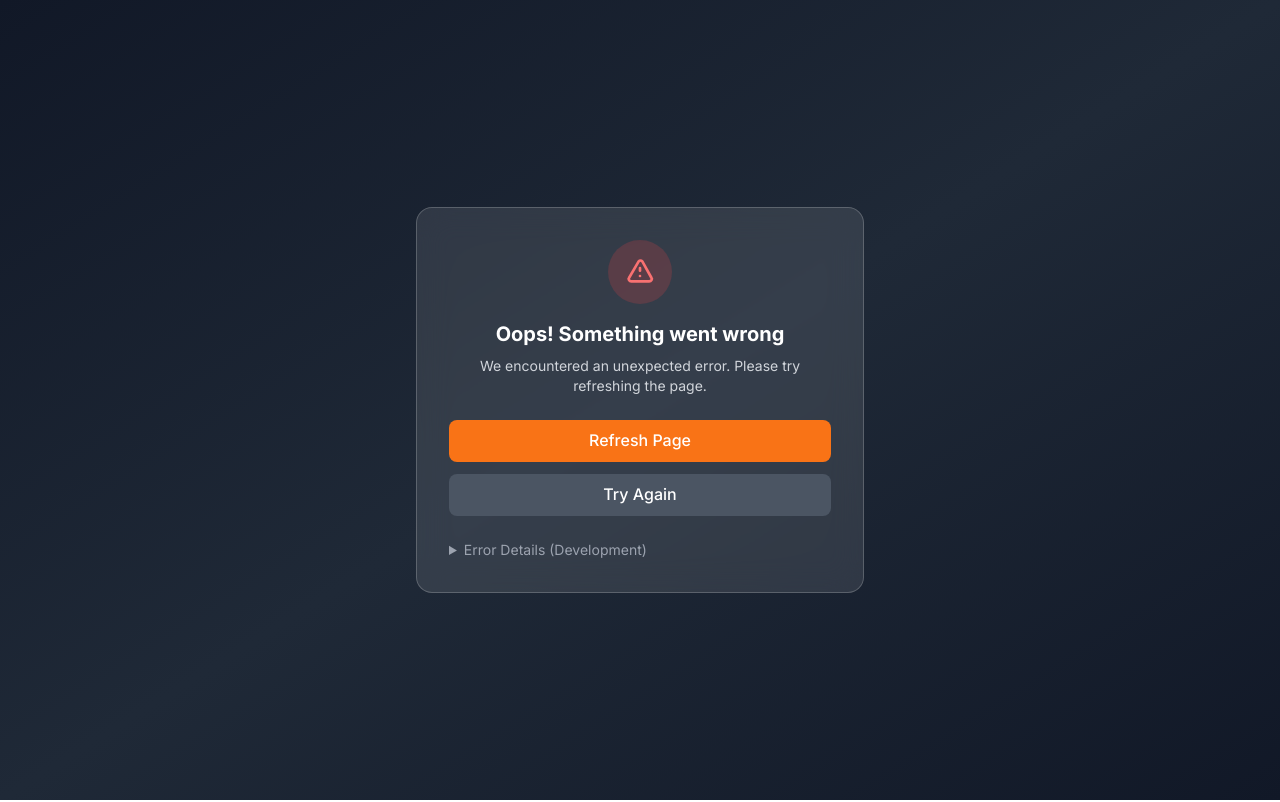
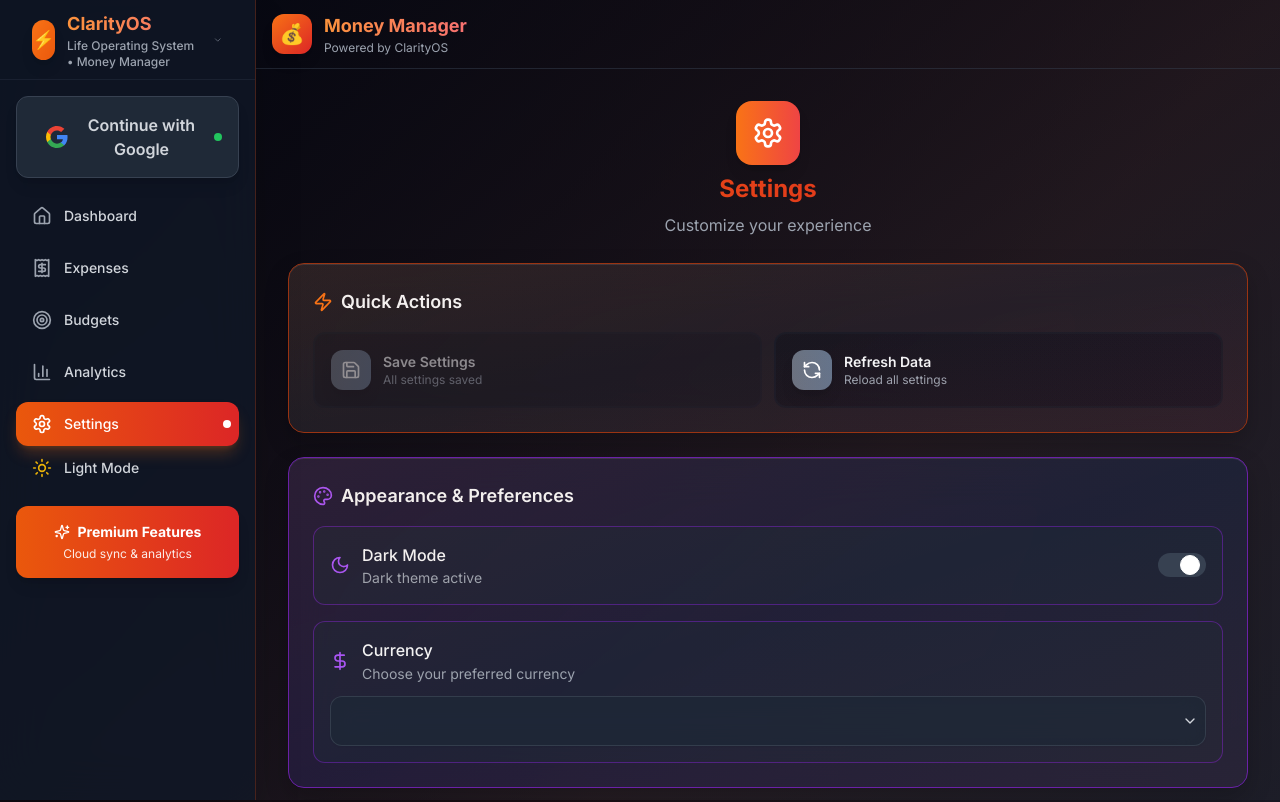
Before and after one commit to nileshsurvase/Money-Manager-App, a React (Vite) app: page /settings in a window 1280 px wide. Shown: the top 802 px of the page. Built offline with nearby package versions, Linux system fonts and the light colour scheme; what @capacitor/core would draw is missing.

Commit message:
🐛 HOTFIX: Fixed Settings page crashes

```diff
--- a/src/pages/Settings.jsx
+++ b/src/pages/Settings.jsx
@@ -141,7 +141,7 @@ ActionButton.displayName = 'ActionButton';
 const Settings = memo(() => {
   const { isDark, toggleTheme } = useTheme();
   const { currency, setCurrency, currencies } = useCurrency();
-  const { toast } = useToast();
+  const toast = useToast();
 
   const [settings, setSettings] = useState({
     currency: 'USD',
@@ -382,10 +382,10 @@ const Settings = memo(() => {
                     setCurrency(value);
                     handleSettingChange('currency', value);
                   }}
-                  options={currencies.map(curr => ({
+                  options={currencies?.map(curr => ({
                     value: curr.code,
                     label: `${curr.symbol} ${curr.code} - ${curr.name}`
-                  }))}
+                  })) || []}
                   className="w-full"
                 />
               </div>
```
Also changed, not shown: src/pages/diary/DiarySettings.jsx (indentation only). Lines whose indentation alone changed are shown as unchanged.
